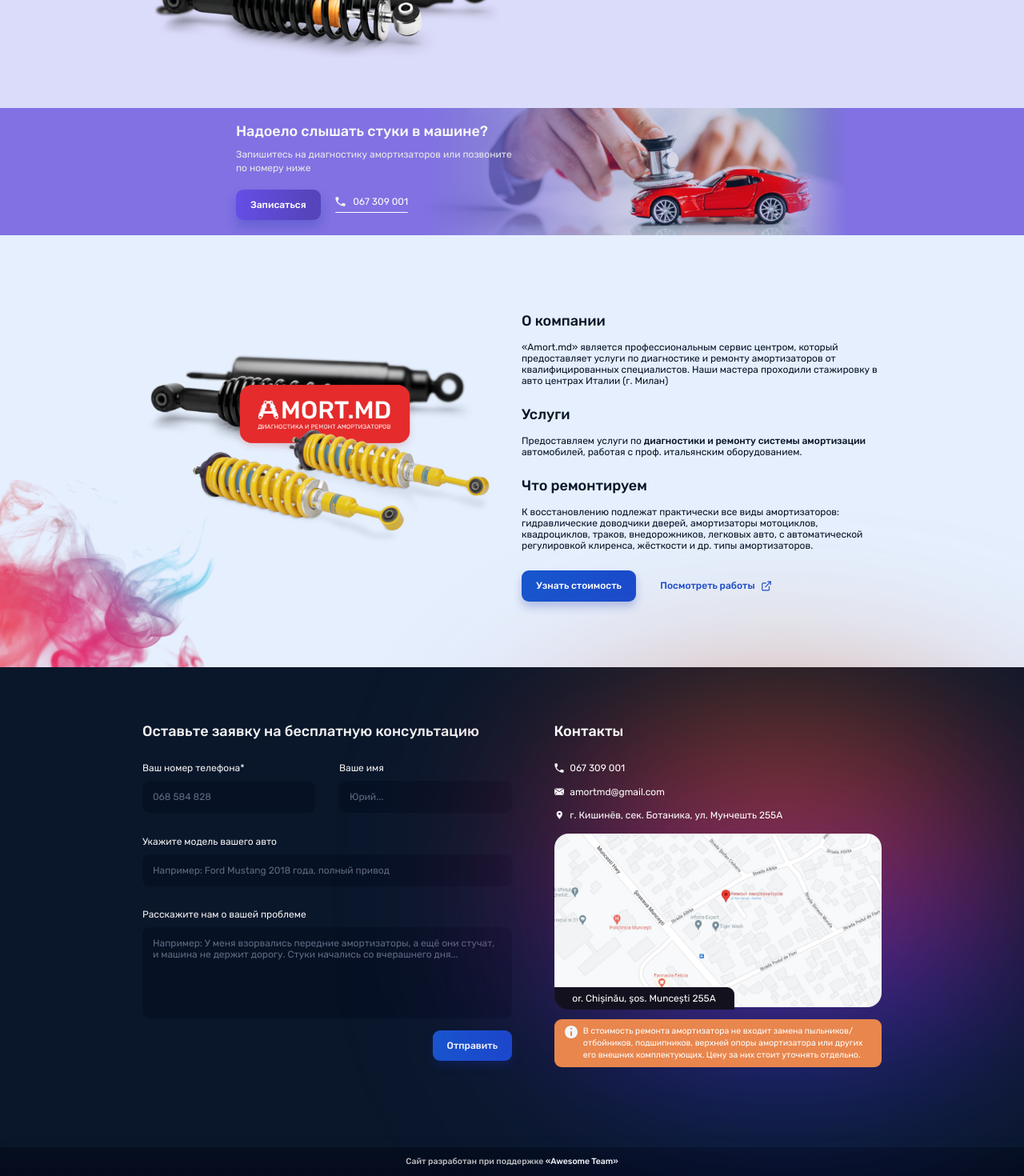
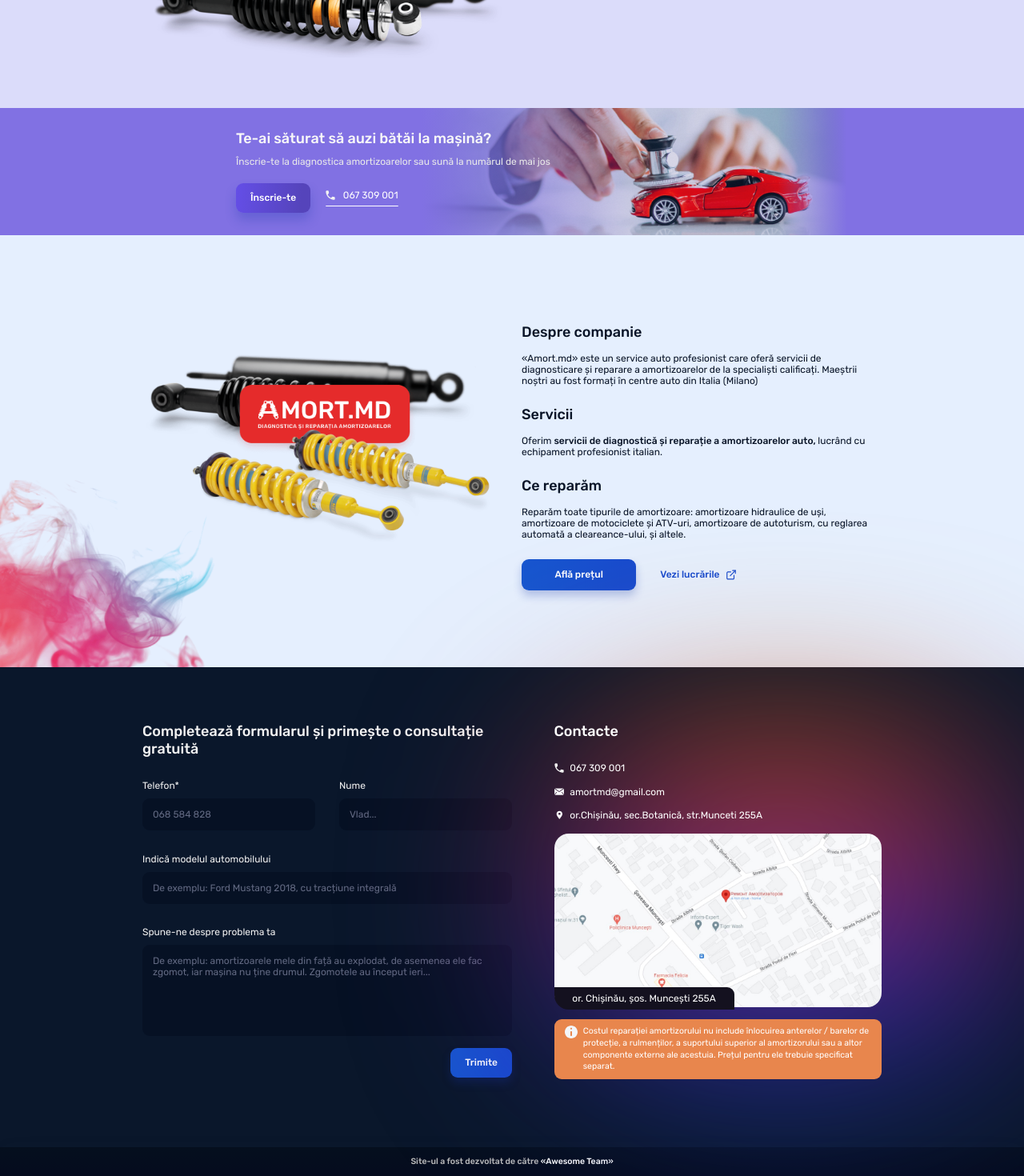
Before and after one commit to 11VladC11/Amort.md, a React (Create React App) app: page / in a window 1280 px wide. Shown: the part 1013-2483 px from the top of the page at 80% size. Built offline with nearby package versions, Linux system fonts and the light colour scheme.

Commit message:
fixed button, seted romanian as default

```diff
--- a/public/index.html
+++ b/public/index.html
@@ -4,16 +4,16 @@
     <meta charset="utf-8" />
     <link rel="icon" href="%PUBLIC_URL%/favicon.ico" />
     <meta name="viewport" content="width=device-width, initial-scale=1" />
-	 <title>Amort.md: Ремонт и диагностика амортизаторов</title>
+	 <title>Amort.md: Repararea și diagnosticarea amortizoarelor</title>
 	 <meta name="keywords" content="амортизатор, амортизаторы, стоек, стойки, ремонт амортизаторов, отремонтировать амортизатор, прокачка амортизаторов, реставрация амортизаторов, диагностика амортизаторов, amortizor, amortizator, amortizatoare, amortizatore, reparatie amortizoare, reparatia amortizoare, restauratie amortizatoare, restaurarea amortizatoare, de pompare amortizatoare, depompare amortizatoare">
     <meta name="theme-color" content="#000000" />
     <meta
       name="description"
-      content="Amort.md: Ремонт и диагностика амортизаторов. Услуги по диагностике и ремонту амортизаторов в Кишинёве от квалифицированных специалистов. Ремонт всех видов амортизаторов + Гарантия"
+      content="Amort.md: Repararea și diagnosticarea amortizoarelor. Servicii de diagnosticare și reparare a amortizoarelor de la specialiști calificați. Reparația amortizoarelor de toate tipurile + Garanție"
     />
 	 <meta property="og:url" content="%PUBLIC_URL%">
 	 <meta property="og:type" content="website">
-	 <meta propoerty="og:title" content="Amort.md: Ремонт и диагностика амортизаторов">
+	 <meta propoerty="og:title" content="Amort.md: Repararea și diagnosticarea amortizoarelor">
 	 <meta property="og:image" content="%PUBLIC_URL%/amort-preview.png">
 
 	 <meta name="twitter:card" content="summary_large_image">
--- a/src/all-components-wrapper.component.jsx
+++ b/src/all-components-wrapper.component.jsx
@@ -10,7 +10,7 @@ import WhyUs from "./components/why-us-page/why-us.component";
 // import { useContext } from "react";
 // import { CartContext } from "./contexts/cart.context";
 function AllComponentsWrapper({props}) {
-	const { navigation, previewPage, whyUs, shortAdd, aboutUs, contactsPage } = props;
+	const { navigation, previewPage, whyUs, shortAdd, aboutUs, contactsPage, footer } = props;
 	// console.log('props', props)
 	// console.log('navigation', navigation)
 	// console.log('whyUs', whyUs)
@@ -26,7 +26,7 @@ function AllComponentsWrapper({props}) {
 		<ShortAdd props={shortAdd}/>
 		<AboutUs props={aboutUs}/>
 		<ContactPage props={contactsPage}/>
-		<Footer/>
+		<Footer props={footer}/>
     </div>
   );
 }
--- a/src/components/footer/footer.component.jsx
+++ b/src/components/footer/footer.component.jsx
@@ -1,10 +1,10 @@
 import { FooterContainer, FooterWrapper } from "./footer.styles";
 
-const Footer = ()=> {
+const Footer = ({props})=> {
 	return(
 		<FooterWrapper>
 			<FooterContainer>
-				Сайт разработан при поддержке  <a href="mailto:awsteammd@gmail.com">  «Awesome Team»</a>
+				{props[1]}<a href="mailto:awsteammd@gmail.com">  «Awesome Team»</a>
 			</FooterContainer>
 
 		</FooterWrapper>
--- a/src/components/form/form.styles.jsx
+++ b/src/components/form/form.styles.jsx
@@ -144,7 +144,8 @@ export const TextArea = styled.textarea`
 
 export const FormButton = styled(BaseButton)`
 margin:0 0 0 auto  ;
-padding: 1rem 1.5rem;
+	padding: 0.9rem 1.5rem 1rem;
+
 font-size:1rem ;
 color: #ffffff;
 font-weight:500 ;
--- a/src/components/language/language.component.jsx
+++ b/src/components/language/language.component.jsx
@@ -19,8 +19,8 @@ const Language = ()=>{
 		<Container>
 		<img src={languageSvg} alt="" />
 			<select name="language"  id="language" onChange={onChangeLanguageHandler}>
+				<option value="romanian" >Ro</option>
 				<option  value="russian" >Ru</option>
-				<option value="romanian" >Ro</option>
 			</select>
 		</Container>
 	)
--- a/src/components/short-add/short-add.styles.jsx
+++ b/src/components/short-add/short-add.styles.jsx
@@ -157,7 +157,7 @@ export const ButtonViolet = styled(BaseButton)`
 	width:auto ;
 	height:auto ;
 	font-size:1rem ;
-	padding: 1rem 1.5rem;
+	padding: 0.9rem 1.5rem 1rem;
 	font-weight:500 ;
 `
 
--- a/src/contexts/language.context.jsx
+++ b/src/contexts/language.context.jsx
@@ -2,12 +2,12 @@ import {useState, createContext} from 'react';
 
 
 export const LanguageContext = createContext({
-	romanianLanguage:false,
+	romanianLanguage:true,
 	setRomanianLanguage:()=>{},
 })
 
 export const LanguageProvider = ({children})=>{
-	const [romanianLanguage, setRomanianLanguage] = useState(false);
+	const [romanianLanguage, setRomanianLanguage] = useState(true);
 	const value ={
 		romanianLanguage,
 		setRomanianLanguage,
--- a/src/language.js
+++ b/src/language.js
@@ -60,6 +60,9 @@ export const languageChangerObject ={
 				2:'г. Кишинёв, сек. Ботаника, ул. Мунчешть 255А',
 				3:'В стоимость ремонта амортизатора не входит замена пыльников/отбойников, подшипников, верхней опоры амортизатора или других его внешних комплектующих. Цену за них стоит уточнять отдельно.',
 			}
+		},
+		'footer':{
+			1:'Сайт разработан при поддержке'
 		}
 	},
 	'romanian':{
@@ -106,11 +109,11 @@ export const languageChangerObject ={
 		},
 		'contactsPage':{
 			'form':{
-				1:'Lăsați o cerere pentru o consultație gratuită',
-				2:'Numarul de telefon*',
-				3:'Numele',
+				1:'Completează formularul și primește o consultație gratuită',
+				2:'Telefon*',
+				3:'Nume',
 				4:'Vlad...',
-				5:'Specificați modelul mașinii dvs',
+				5:'Indică modelul automobilului',
 				6:'De exemplu: Ford Mustang 2018, cu tracțiune integrală',
 				7:'Spune-ne despre problema ta',
 				8:'De exemplu: amortizoarele mele din față au explodat, de asemenea ele fac zgomot, iar mașina nu ține drumul. Zgomotele au început ieri...',
@@ -123,6 +126,9 @@ export const languageChangerObject ={
 				2:'or.Chișinău, sec.Botanică, str.Munceti 255A',
 				3:'Costul reparației amortizorului nu include înlocuirea anterelor / barelor de protecție, a rulmenților, a suportului superior al amortizorului sau a altor componente externe ale acestuia. Prețul pentru ele trebuie specificat separat.',
 			}
+		},
+		'footer':{
+			1:'Site-ul a fost dezvoltat de către'
 		}
 	}
 }
```
